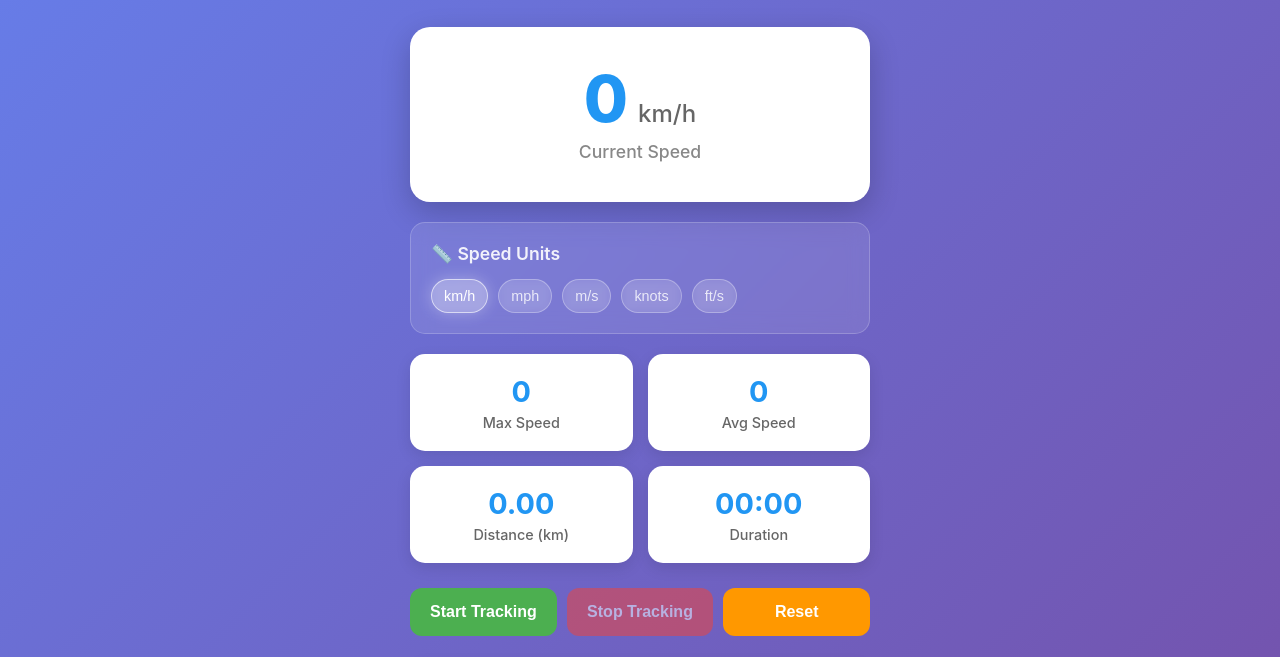
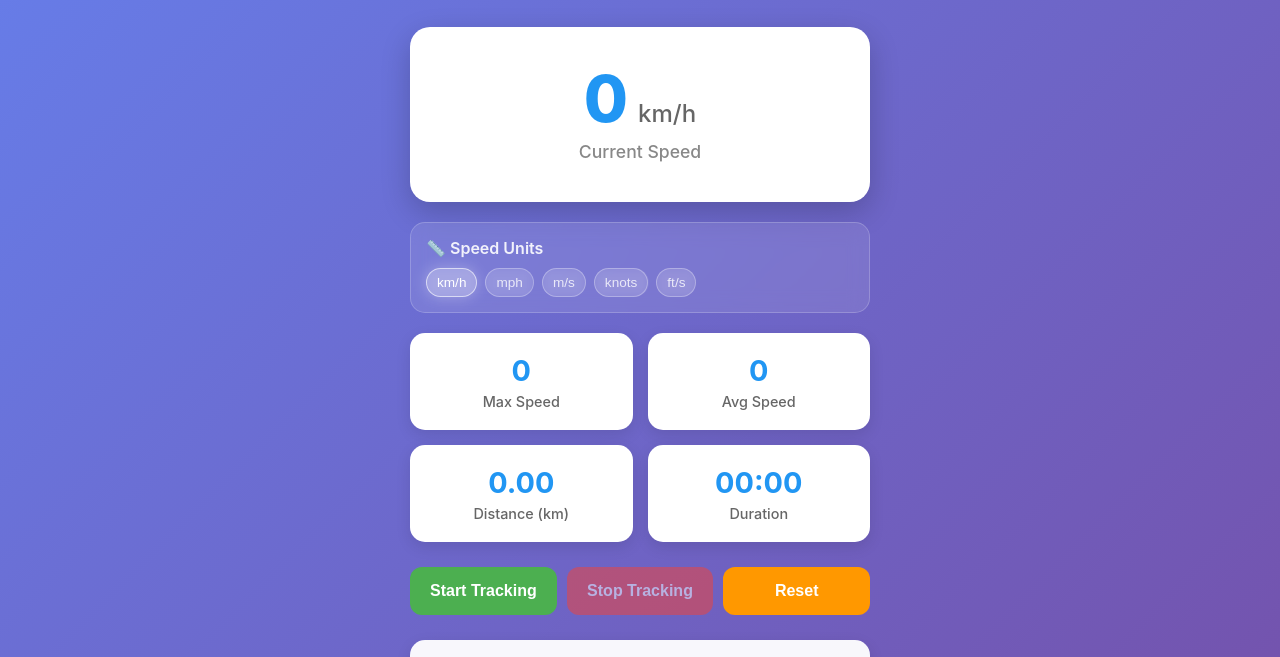
Before and after one commit to fzvincent/speed-meter, a plain HTML site: page app.html in a window 1280 px wide. Shown: the part 101-758 px from the top of the page. Drawn offline with Linux system fonts and the light colour scheme.

Commit message:
Make unit selector block thinner and more compact
- Reduced padding from 20px to 15px
- Smaller title spacing and font size
- Tighter button spacing and smaller buttons
- More compact design while maintaining functionality

```diff
--- a/app.html
+++ b/app.html
@@ -48,30 +48,30 @@
             backdrop-filter: blur(10px);
             border-radius: 15px;
             border: 1px solid rgba(255,255,255,0.2);
-            padding: 20px;
+            padding: 15px;
             margin-bottom: 20px;
         }
 
         .unit-selector h3 {
             color: rgba(255,255,255,0.9);
-            margin: 0 0 15px 0;
-            font-size: 1.1rem;
+            margin: 0 0 10px 0;
+            font-size: 1rem;
             font-weight: 600;
         }
 
         .unit-options {
             display: flex;
             flex-wrap: wrap;
-            gap: 10px;
+            gap: 8px;
         }
 
         .unit-btn {
             background: rgba(255,255,255,0.1);
             border: 1px solid rgba(255,255,255,0.3);
             color: rgba(255,255,255,0.8);
-            padding: 8px 12px;
+            padding: 6px 10px;
             border-radius: 20px;
-            font-size: 0.9rem;
+            font-size: 0.85rem;
             cursor: pointer;
             transition: all 0.3s ease;
             text-align: center;
```
